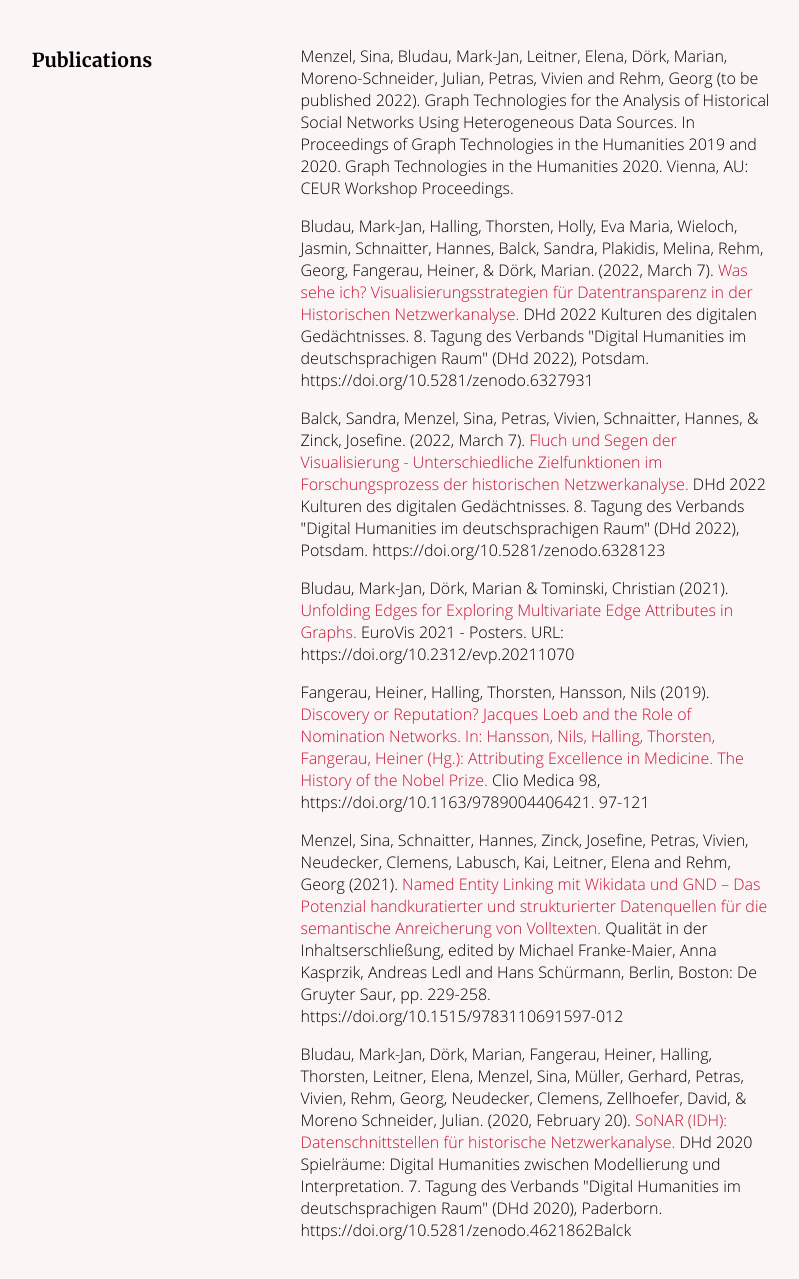
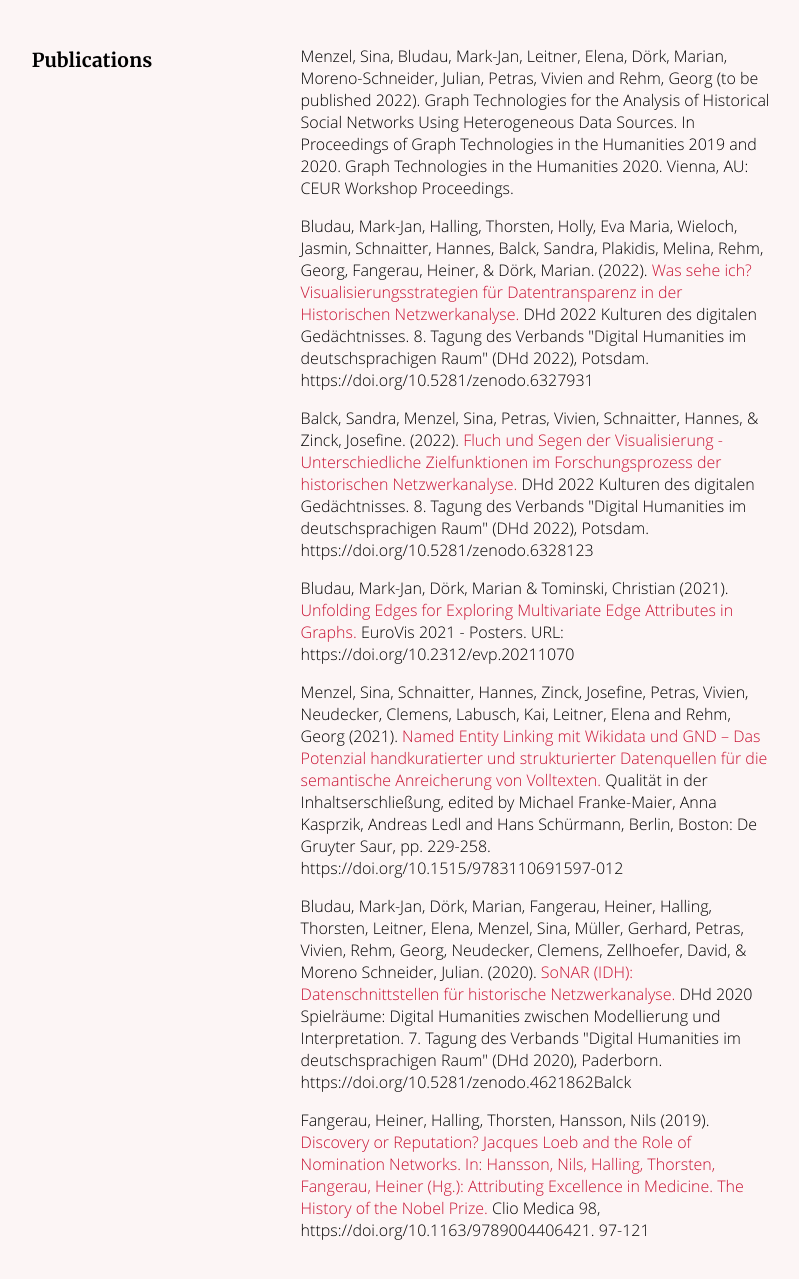
Before and after one commit to sonar-idh/sonar_project-website, a plain HTML site: page index.html in a window 1280 px wide. Shown: the part 7912-9191 px from the top of the page, without its empty margins (237-1036 px from the left). Drawn offline with Linux system fonts and the light colour scheme.

Commit message:
Update index.html

```diff
--- a/index.html
+++ b/index.html
@@ -538,16 +538,17 @@
         <div class="introcontent datasourcesContent">
           <p>Menzel, Sina, Bludau, Mark-Jan, Leitner, Elena, Dörk, Marian, Moreno-Schneider, Julian, Petras, Vivien and Rehm, Georg (to be  published 2022). Graph Technologies for the Analysis of Historical Social Networks Using Heterogeneous Data Sources. In Proceedings of Graph Technologies in the Humanities 2019 and 2020. Graph Technologies in the Humanities 2020. Vienna, AU: CEUR Workshop Proceedings.</p>
 
-            <p>Bludau, Mark-Jan, Halling, Thorsten, Holly, Eva Maria, Wieloch, Jasmin, Schnaitter, Hannes, Balck, Sandra, Plakidis, Melina, Rehm, Georg, Fangerau, Heiner, & Dörk, Marian. (2022, March 7). <a href="https://doi.org/10.5281/zenodo.6327931">Was sehe ich? Visualisierungsstrategien für Datentransparenz in der Historischen Netzwerkanalyse.</a> DHd 2022 Kulturen des digitalen Gedächtnisses. 8. Tagung des Verbands "Digital Humanities im deutschsprachigen Raum" (DHd 2022), Potsdam. https://doi.org/10.5281/zenodo.6327931</p>
-    <p>Balck, Sandra, Menzel, Sina, Petras, Vivien, Schnaitter, Hannes, & Zinck, Josefine. (2022, March 7). <a href="https://doi.org/10.5281/zenodo.6328123">Fluch und Segen der Visualisierung - Unterschiedliche Zielfunktionen im Forschungsprozess der historischen Netzwerkanalyse.</a> DHd 2022 Kulturen des digitalen Gedächtnisses. 8. Tagung des Verbands "Digital Humanities im deutschsprachigen Raum" (DHd 2022), Potsdam. https://doi.org/10.5281/zenodo.6328123</a></p>
+            <p>Bludau, Mark-Jan, Halling, Thorsten, Holly, Eva Maria, Wieloch, Jasmin, Schnaitter, Hannes, Balck, Sandra, Plakidis, Melina, Rehm, Georg, Fangerau, Heiner, & Dörk, Marian. (2022). <a href="https://doi.org/10.5281/zenodo.6327931">Was sehe ich? Visualisierungsstrategien für Datentransparenz in der Historischen Netzwerkanalyse.</a> DHd 2022 Kulturen des digitalen Gedächtnisses. 8. Tagung des Verbands "Digital Humanities im deutschsprachigen Raum" (DHd 2022), Potsdam. https://doi.org/10.5281/zenodo.6327931</p>
+    <p>Balck, Sandra, Menzel, Sina, Petras, Vivien, Schnaitter, Hannes, & Zinck, Josefine. (2022). <a href="https://doi.org/10.5281/zenodo.6328123">Fluch und Segen der Visualisierung - Unterschiedliche Zielfunktionen im Forschungsprozess der historischen Netzwerkanalyse.</a> DHd 2022 Kulturen des digitalen Gedächtnisses. 8. Tagung des Verbands "Digital Humanities im deutschsprachigen Raum" (DHd 2022), Potsdam. https://doi.org/10.5281/zenodo.6328123</a></p>
 
     <p>Bludau, Mark-Jan, Dörk, Marian & Tominski, Christian (2021). <a href="https://markjanbludau.de/publications/bludau2021unfolding.pdf">Unfolding Edges for Exploring Multivariate Edge Attributes in Graphs.</a> EuroVis 2021 - Posters. URL: https://doi.org/10.2312/evp.20211070</p>
 
+    <p>Menzel, Sina, Schnaitter, Hannes, Zinck, Josefine, Petras, Vivien, Neudecker, Clemens, Labusch, Kai, Leitner, Elena and Rehm, Georg (2021). <a href="https://doi.org/10.1515/9783110691597-012">Named Entity Linking mit Wikidata und GND – Das Potenzial handkuratierter und strukturierter Datenquellen für die semantische Anreicherung von Volltexten.</a> Qualität in der Inhaltserschließung, edited by Michael Franke-Maier, Anna Kasprzik, Andreas Ledl and Hans Schürmann, Berlin, Boston: De Gruyter Saur, pp. 229-258. https://doi.org/10.1515/9783110691597-012</p>
+
+    <p>Bludau, Mark-Jan, Dörk, Marian, Fangerau, Heiner, Halling, Thorsten, Leitner, Elena, Menzel, Sina, Müller, Gerhard, Petras, Vivien, Rehm, Georg, Neudecker, Clemens, Zellhoefer, David, & Moreno Schneider, Julian. (2020). <a href="https://doi.org/10.5281/zenodo.4621862">SoNAR (IDH): Datenschnittstellen für historische Netzwerkanalyse.</a> DHd 2020 Spielräume: Digital Humanities zwischen Modellierung und Interpretation. 7. Tagung des Verbands "Digital Humanities im deutschsprachigen Raum" (DHd 2020), Paderborn. https://doi.org/10.5281/zenodo.4621862Balck</p>
+
     <p>Fangerau, Heiner, Halling, Thorsten, Hansson, Nils (2019). <a href="https://doi.org/10.1163/9789004406421">Discovery or Reputation? Jacques Loeb and the Role of Nomination Networks. In: Hansson, Nils, Halling, Thorsten, Fangerau, Heiner (Hg.): Attributing Excellence in Medicine. The History of the Nobel Prize.</a> Clio Medica 98, https://doi.org/10.1163/9789004406421. 97-121</p>
 
-    <p>Menzel, Sina, Schnaitter, Hannes, Zinck, Josefine, Petras, Vivien, Neudecker, Clemens, Labusch, Kai, Leitner, Elena and Rehm, Georg (2021). <a href="https://doi.org/10.1515/9783110691597-012">Named Entity Linking mit Wikidata und GND – Das Potenzial handkuratierter und strukturierter Datenquellen für die semantische Anreicherung von Volltexten.</a> Qualität in der Inhaltserschließung, edited by Michael Franke-Maier, Anna Kasprzik, Andreas Ledl and Hans Schürmann, Berlin, Boston: De Gruyter Saur, pp. 229-258. https://doi.org/10.1515/9783110691597-012</p>
-
-    <p>Bludau, Mark-Jan, Dörk, Marian, Fangerau, Heiner, Halling, Thorsten, Leitner, Elena, Menzel, Sina, Müller, Gerhard, Petras, Vivien, Rehm, Georg, Neudecker, Clemens, Zellhoefer, David, & Moreno Schneider, Julian. (2020, February 20). <a href="https://doi.org/10.5281/zenodo.4621862">SoNAR (IDH): Datenschnittstellen für historische Netzwerkanalyse.</a> DHd 2020 Spielräume: Digital Humanities zwischen Modellierung und Interpretation. 7. Tagung des Verbands "Digital Humanities im deutschsprachigen Raum" (DHd 2020), Paderborn. https://doi.org/10.5281/zenodo.4621862Balck</p>
 
         </div>
 
```
